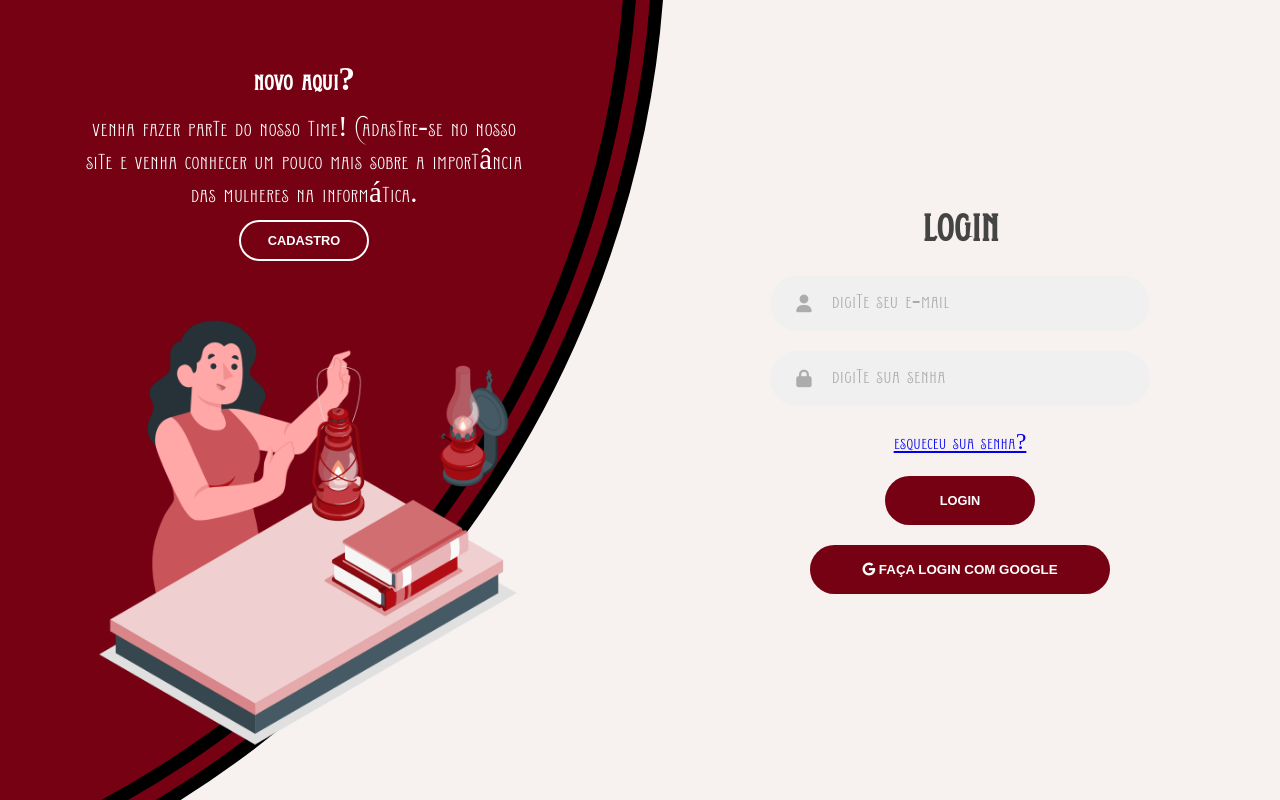
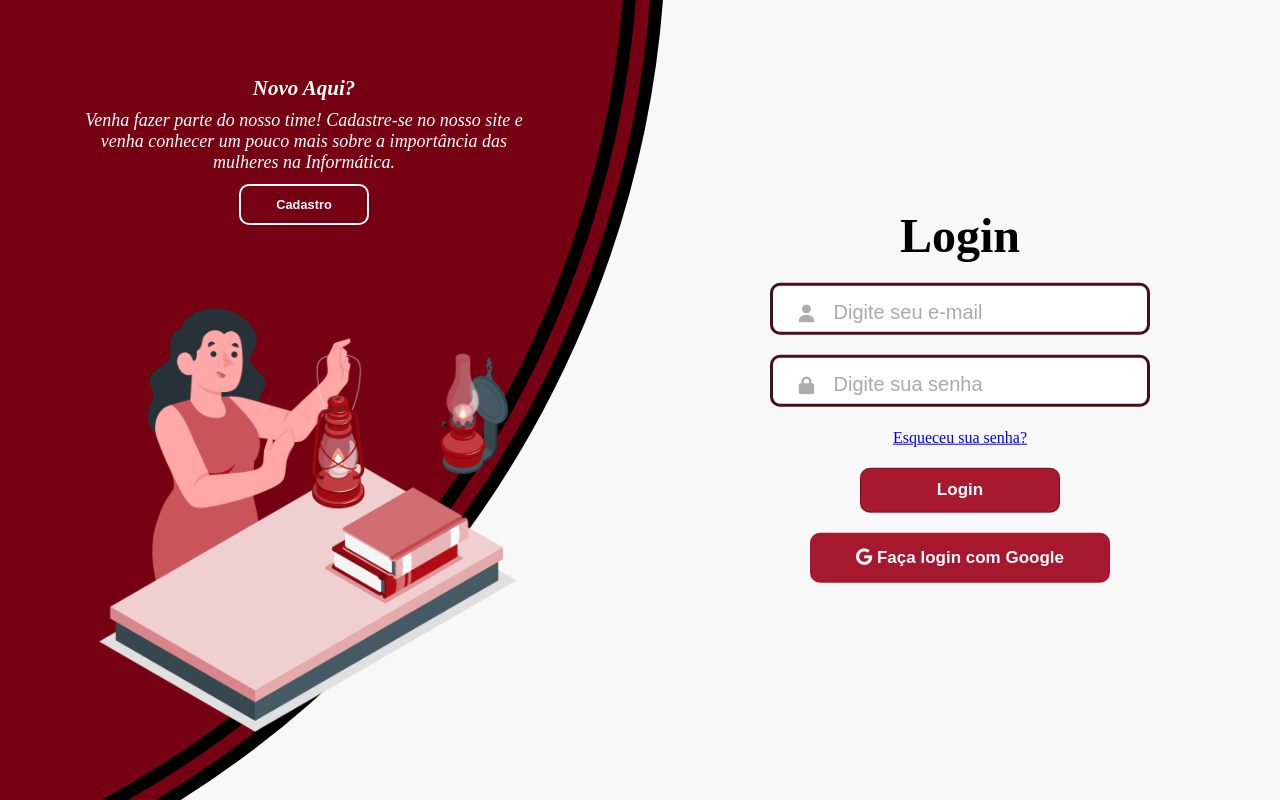
Before and after one commit to iellenLuiza/ladies, a PHP site: page /telaLoginCadastro.html in a window 1280 px wide. Run offline with PHP 8.4, Linux system fonts and the light colour scheme; some libraries are stand-ins or nearby versions; some web fonts are replaced.

Commit message:
Ajustando as cores e fontes da tela de login

```diff
--- a/css/telaLoginCadastro.css
+++ b/css/telaLoginCadastro.css
@@ -12,11 +12,7 @@
     box-sizing: border-box;
   }
 
-  body,
-  input {
-  font-family: fontelogin;
-  font-size: 150%;
-  }
+
 
    /* Classe que controla as tela da login e de cadastro */
   .container {
@@ -25,9 +21,9 @@
     background-color: rgb(255, 255, 255);
     min-height: 100vh;
     overflow: hidden;
-   background-color: rgba(133, 46, 17, 0.062);
+   background-color: rgba(150, 141, 139, 0.062);
   }
-  /* Classe que controla as tela da login e de cadastro */
+
 
   /* Classe que controla os formularios de login e de cadastro */
   .forms-container {
@@ -38,7 +34,6 @@
     left: 0;
 
   }
-  /* Classe que controla os formularios de login e de cadastro */
 
 
   /* Classe que controla os formularios de login e de cadastro */
@@ -53,7 +48,7 @@
     grid-template-columns: 1fr;
     z-index: 5;
   }
-  /* Classe que controla os formularios de login e de cadastro */
+
 
 
   /* Classe que controla os formularios de login e de cadastro */
@@ -68,36 +63,43 @@
     grid-column: 1 / 2;
     grid-row: 1 / 2;
   }
-  /* Classe que controla os formularios de login e de cadastro */
+
 
   /* Classe que controla o formulario de cadastro */
   form.sign-up-form {
     opacity: 0;
     z-index: 1;
   }
-  /* Classe que controla o formulario de cadastro */
+
 
   /* Classe que controla o formulario de login */
   form.sign-in-form {
     z-index: 2;
   }
-  /* Classe que controla o formulario de login */
+
 
   /* Classe que controla o titulo das duas telas */
   .title {
-    font-size: 250%;
-    color: #444;
+    font-size: 300%;
+    font-family: lobster;
+    font-weight: bolder;
+    text-align: center;
     margin-bottom: 10px;
   }
-  /* Classe que controla o titulo das duas telas */
 
-  /* Classe que controla a caixa de texto (sexo:)*/
+
+
+  /* Classe que controla a caixa de texto (sexo:) */
   .input-fie {
-     background-color: #f0f0f0;
+     max-width: 380px;
+     height: 8%;
+     font-size: 20px;
+     color:black;
+     border: solid 3px rgb(72, 15, 24);
+     border-radius: 10px;
+     background-color: white;
      margin: 10px 0;
-     height: 55px;
      width: 500px;
-     border-radius: 55px;
      display: grid;
      position: relative;
      align-items: center;
@@ -109,24 +111,27 @@
      outline: none;
      font-weight: 500;
   }
-  /* Classe que controla a caixa de texto (sexo:)*/
+
 
 
   /* Classe que controla as caixas de texto da tela login e de cadastro */
   .input-field {
     max-width: 380px;
+    height: 8%;
+    font-size: 20px;
+    color:black;
+    border: solid 3px rgb(72, 15, 24);
+    border-radius: 10px;
     width: 100%;
-    background-color: #f0f0f0;
     margin: 10px 0;
-    height: 55px;
-    border-radius: 55px;
+    border-radius: 10px;
     display: grid;
     grid-template-columns: 15% 85%;
     padding: 0 0.4rem;
     position: relative;
+    background-color: white;
+
   }
-  /* Classe que controla as caixas de texto da tela login e de cadastro */
-
 
   /* Classe que controla os icones da caia de texto */
   .input-field i {
@@ -136,7 +141,6 @@
     transition: 0.5s;
     font-size: 1.1rem;
   }
-  /* Classe que controla os icones da caia de texto */
 
   .input-field input {
     background: none;
@@ -152,10 +156,10 @@
   .input-field input::placeholder {
     color: #aaa;
     font-weight: 500;
-    font-size: 150%;
+    font-size:20px ;
 
   }
-  /* Classe que controla o texto da caixa de texto*/
+
 
 
   /* Classe que controla o link de esqueceu senha*/
@@ -163,7 +167,7 @@
     padding: 0.7rem 0;
     font-size: 100%;
   }
-  /* Classe que controla o link de esqueceu senha*/
+
 
 
   /* Classe que posiciona o botão de login com conta google das duas telas*/
@@ -171,58 +175,60 @@
     display: flex;
     justify-content: center;
   }
-  /* Classe que posiciona o botão de login com conta google das duas telas*/
 
 
   /* Classe que controla o botão de login com conta google das duas telas*/
   .social-icon {
+      border: 1px solid  rgba(118, 1, 19, 0.694);
+      color:ghostwhite;
       width: 300px;
-      background-color: rgb(118, 1, 19);
+      background-color: rgba(158, 3, 26, 0.911);
       border: none;
       outline: none;
-      height: 49px;
-      border-radius: 49px;
-      color: #fff;
-      text-transform: uppercase;
+      height: 50px;
+      border-radius: 10px;
+      color:ghostwhite;
+      font-size: 17px;
       font-weight: 600;
       margin: 10px 0;
       cursor: pointer;
       transition: 0.5s;
       text-align: center;
+      transition: 0.4s ease-in-out;
   }
-  /* Classe que controla o botão de login com conta google das duas telas*/
+
 
   /* Classe que controla a cor do botão de login com conta google das duas telas*/
   .social-icon:hover {
-    color: rgb(118, 1, 19);
-    border-color: rgb(118, 1, 19);
+    background-color: rgb(118, 1, 19);
+    transform: scale(1.1);
   }
-  /* Classe que controla a cor do botão de login com conta google das duas telas*/
+
 
   /* Classe que controla o botão de login e de cadastro*/
   .btn {
-    width: 150px;
-    background-color: rgb(118, 1, 19);
-    border: none;
+    border: 1px solid  rgba(118, 1, 19, 0.694);
+    color:ghostwhite;
+    width: 200px;
+    background-color: rgba(158, 3, 26, 0.911);
     outline: none;
-    height: 49px;
-    border-radius: 49px;
-    color: #fff;
-    text-transform: uppercase;
+    height: 45px;
+    border-radius: 10px;
     font-weight: 600;
     margin: 10px 0;
     cursor: pointer;
     transition: 0.5s;
-    font-family: "poppins", sans-serif;
-    font-size: 0.8rem;
+    font-size: 17px;
+    transition: 0.4s ease-in-out;
   }
-  /* Classe que controla o botão de login e de cadastro*/
+
 
   /* Classe que controla a cor botão de login e de cadastro*/
   .btn:hover {
     background-color: rgb(118, 1, 19);
+    transform: scale(1.1);
   }
-  /* Classe que controla a cor botão de login e de cadastro*/
+
 
   /* Classe que controla o formulario de cadastro*/
   .panels-container {
@@ -233,8 +239,12 @@
     left: 0;
     display: grid;
     grid-template-columns: repeat(2, 1fr);
+    font-family: 'Times New Roman', Times, serif;
+    font-size: 15px;
+    color:rgb(82, 81, 81);
+    font-style: italic;
   }
-  /* Classe que controla o formulario de cadastro*/
+
 
 
   .container:before {
@@ -303,6 +313,7 @@
     height: 41px;
     font-weight: 600;
     font-size: 0.8rem;
+
   }
 
   .right-panel .image,
@@ -411,7 +422,8 @@
     .btn.transparent {
       width: 110px;
       height: 35px;
-      font-size: 0.7rem;
+      font-size: 0.8rem;
+      border-radius: 10px;
     }
 
     .container:before {
@@ -477,3 +489,7 @@
       left: 50%;
     }
   }
+  @font-face {
+    font-family: lobster;
+    src: url(../assets/fontes/Lobster-Regular.ttf);
+  }
--- a/css/telarecuperarsenha.css
+++ b/css/telarecuperarsenha.css
@@ -87,6 +87,7 @@ div.espaco_pla{
 /*Animação do botão receber email*/
 #botao1:hover {
     transform: scale(1.1);
+    background-color: rgb(118, 1, 19);
     }
 
 /*Formatação do botão cadastrar*/
@@ -107,6 +108,7 @@ div.espaco_pla{
 /*Animação do botão cadastrar*/
 #botao2:hover {
 transform: scale(1.1);
+background-color: rgb(118, 1, 19);
 }
 
 
--- a/telaLoginCadastro.html
+++ b/telaLoginCadastro.html
@@ -29,7 +29,7 @@
                         <!--Campo e-mail de usuário-->
                         <div class="input-field">
                             <i class="fas fa-user"></i> <!--icone-->
-                            <input type="email" placeholder="Digite seu e-mail" />
+                            <input  type="email" placeholder="Digite seu e-mail" />
                         </div>
                           <!--Campo senha-->
                         <div class="input-field">
@@ -83,6 +83,7 @@
                                 <input required type="radio" name="f" value="Feminino"> Feminino
                                 <input required type="radio" name="f" value="M"> Masculino
                                 <input required type="radio" name="f" value="p"> Prefiro não informar
+
                             </p>
                         </div>
                         <input type="submit" class="btn" value="Cadastrar" />
```
